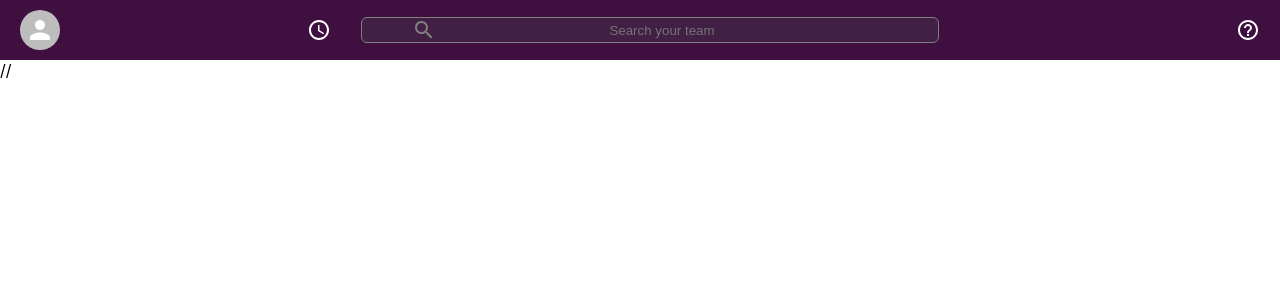
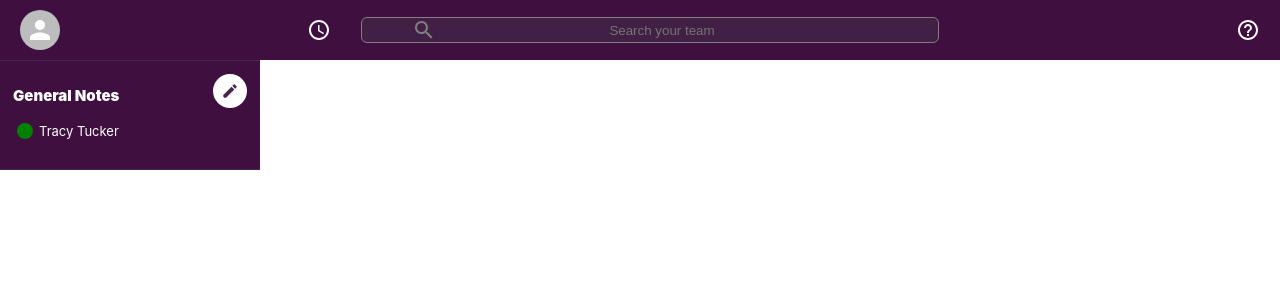
Before and after one commit to tracy-tucker/team-chatter, a React (Create React App) app: page / in a window 1280 px wide. Shown: the top 300 px of the page. Built offline with nearby package versions, Linux system fonts and the light colour scheme; the HTML template or start-up script is replaced by a standard one.

Commit message:
adding Sidebar styling

```diff
--- a/src/components/Header.js
+++ b/src/components/Header.js
@@ -35,5 +35,3 @@ function Header() {
 }
 
 export default Header
-
-// 31:28
--- a/src/components/Sidebar.js
+++ b/src/components/Sidebar.js
@@ -1,11 +1,22 @@
 import React from 'react'
+import '../css/Sidebar.css'
+import FiberManualRecordIcon from '@mui/icons-material/FiberManualRecord';
+import CreateIcon from '@mui/icons-material/Create';
 
 function Sidebar() {
     return (
-        <div>
-            //
+        <div className="sidebar">
+            <div className="sidebar__header">
+                <div className="sidebar__info">
+                    <h2>General Notes</h2>
+                    <h3><FiberManualRecordIcon />Tracy Tucker</h3>
+                </div>
+                <CreateIcon />
+            </div>
         </div>
     )
 }
 
 export default Sidebar
+
+// 1:07:21
--- /dev/null
+++ b/src/css/Sidebar.css
@@ -0,0 +1,45 @@
+.sidebar {
+    background-color: var(--slack-color);
+    color: white;
+    border-top: 1px solid #49274b;
+    max-width: 260px;
+}
+
+.sidebar__header {
+    display: flex;
+    border-bottom: 1px solid #49274b;
+    padding-bottom: 10px;
+    padding: 13px;
+}
+
+.sidebar__info {
+    flex: 1;
+}
+
+.sidebar__info > h2 {
+    font-size: 15px;
+    font-weight: 900;
+    margin-bottom: 5px;
+}
+
+.sidebar__info > h3 {
+    display: flex;
+    align-items: center;
+    font-size: 13px;
+    font-weight: 400;
+}
+
+.sidebar__info > h3 > .MuiSvgIcon-root {
+    font-style: 14px;
+    margin-top: 1px;
+    margin-right: 2px;
+    color: green;
+}
+
+.sidebar__header > .MuiSvgIcon-root {
+    padding: 8px;
+    color: #49274b;
+    font-size: 18px;
+    background-color: white;
+    border-radius: 999px;
+}
```
